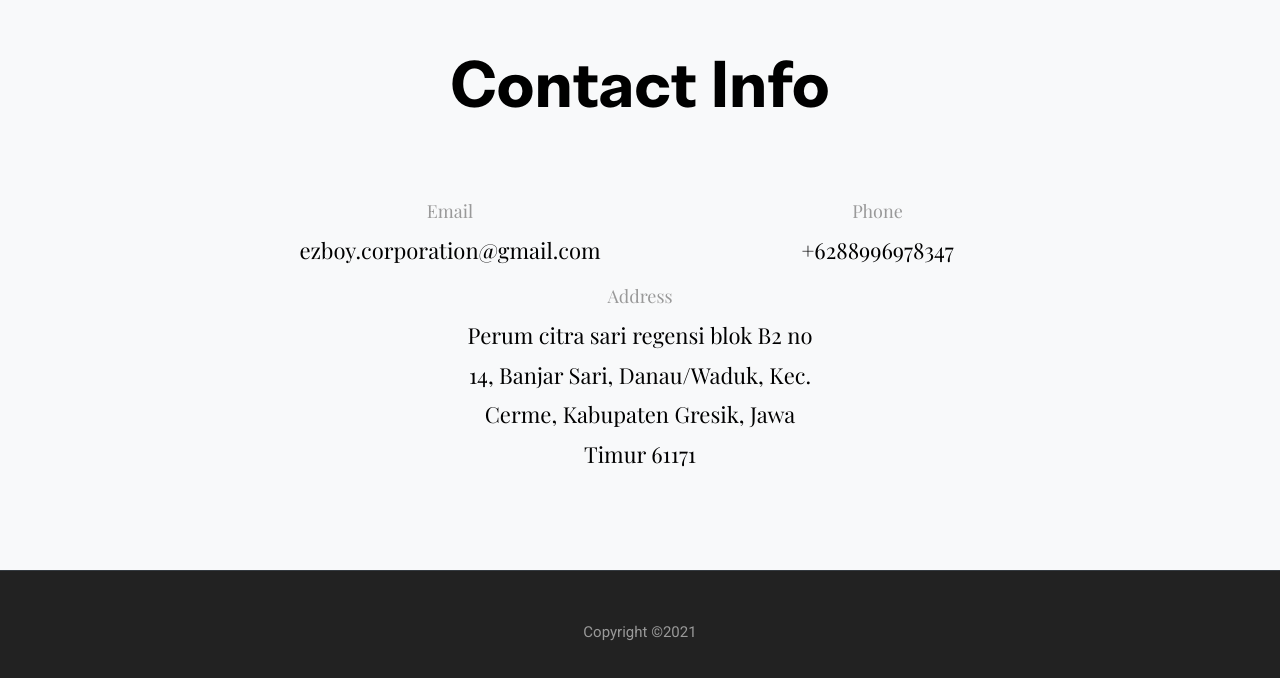
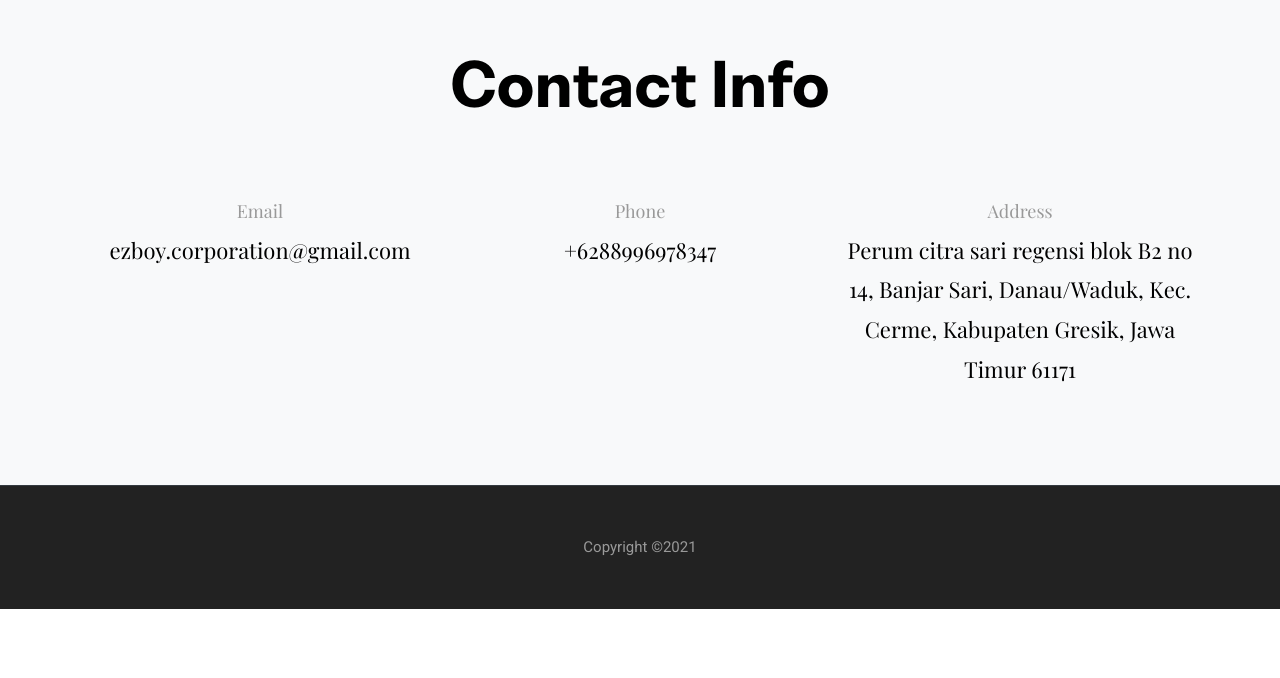
Before and after one commit to ezboy-corporation/ezboy-corporation.github.io, a plain HTML site: page index.html in a window 1280 px wide. Shown: the part 4473-5151 px from the top of the page. After the commit the page ends 5082 px from the top, so only its background shows below. Drawn offline with nearby package versions, Linux system fonts and the light colour scheme.

Commit message:
initial commit

```diff
--- a/index.html
+++ b/index.html
@@ -285,7 +285,7 @@
         <div class="col-12 text-center">
           <h2 class="section-title">Contact Info</h2>
         </div>
-        <div class="col-md-5 text-center">
+        <div class="col-md-4 text-center">
           <h5 class="text-light">Email</h5>
           <p class="text-dark paragraph-lg font-secondary">ezboy.corporation@gmail.com</p>
         </div>
```
